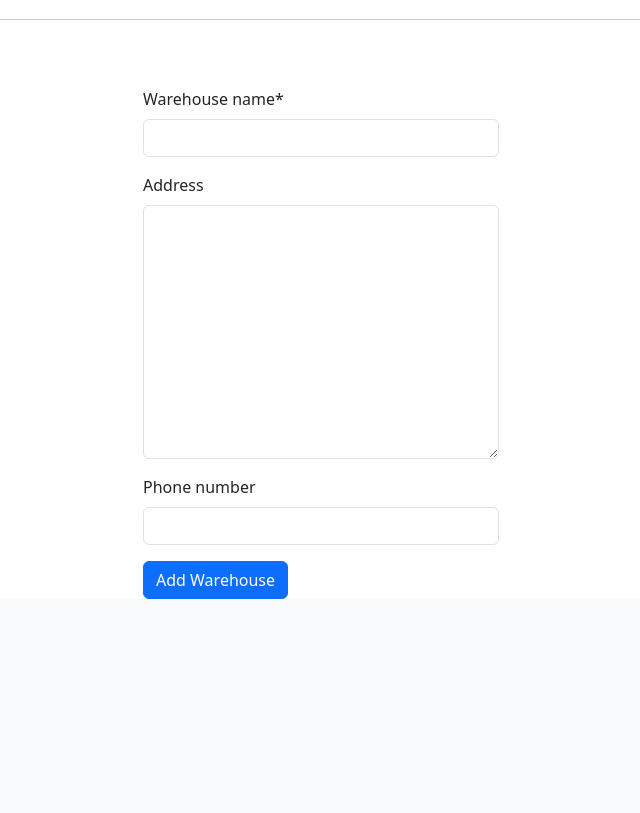
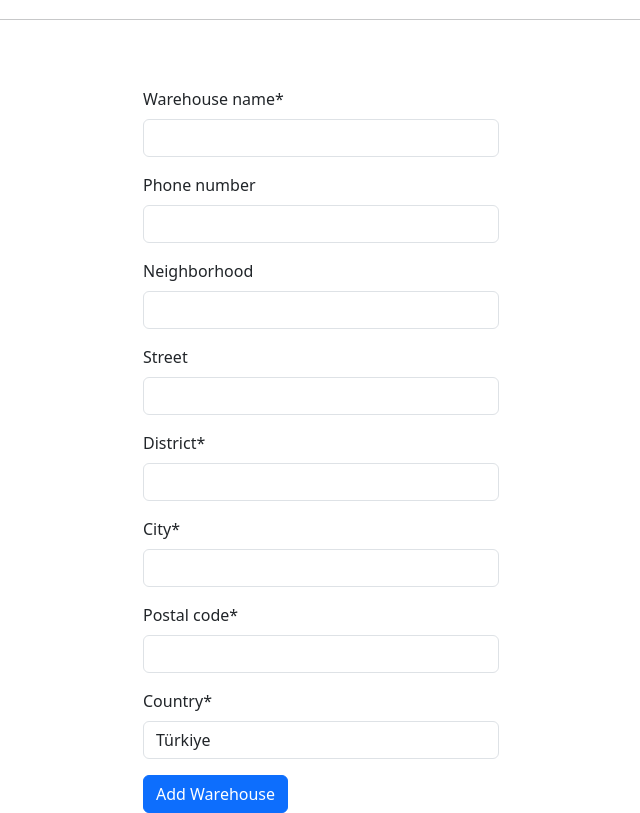
Before and after one commit to recinan/inventeru_project, a Django app: page /add-warehouse in a window 1280 px wide. Shown: the part 203-1016 px from the top of the page, without its empty margins (319-959 px from the left). Before the commit the page ends 802 px from the top, so only its background shows below. Run offline with Django 5.2, Linux system fonts and the light colour scheme; some libraries are stand-ins or nearby versions.

Commit message:
warehouse adress added

```diff
--- a/inventory_management_con/templates/warehouse_man/add_warehouse.html
+++ b/inventory_management_con/templates/warehouse_man/add_warehouse.html
@@ -13,7 +13,7 @@
         <div class="col-11 col-md-4 mx-auto mt-5">
             <form method="POST">
                 {% csrf_token %}
-                {{form|crispy}}
+                {{warehouse_form|crispy}}
                 <div class="mt-3">
                     <button class="btn btn-primary">Add Warehouse</button>
                 </div>
--- a/inventory_management_con/templates/warehouse_man/list_warehouse.html
+++ b/inventory_management_con/templates/warehouse_man/list_warehouse.html
@@ -19,7 +19,7 @@
                     <h5 class="card-header">{{warehouse.warehouse_name}}</h5>
                     <div class="card-body">
                       <h5 class="card-title">Special title treatment</h5>
-                      <p class="card-text">{{warehouse.address}}</p>
+                      <p class="card-text">{{warehouse.neighborhood}} {{warehouse.street}} {{warehouse.district}}/{{warehouse.city}} {{warehouse.country}} {{warehouse.postal_code}}</p>
                       <a href="{% url 'list-item' warehouse.slug %}" class="btn btn-primary">Products</a>
                       <a href="{% url 'add-category-warehouse' warehouse.slug %}" class="btn btn-primary">Add Categr</a>
                       <a href="{% url 'warehouse-detail' warehouse.slug %}" class="btn btn-outline-primary">Warehouse info</a>
--- a/inventory_management_con/warehouse_man/forms.py
+++ b/inventory_management_con/warehouse_man/forms.py
@@ -6,7 +6,7 @@ class WarehouseForm(forms.ModelForm):
     warehouse_name = forms.CharField()
     class Meta:
         model = Warehouse
-        fields = ['warehouse_name','address','phone_number']
+        fields = ['warehouse_name','phone_number','neighborhood','street','district','city','postal_code','country']
 
     def __init__(self, *args, **kwargs):
         self.user = kwargs.pop('user',None)
--- a/inventory_management_con/warehouse_man/models.py
+++ b/inventory_management_con/warehouse_man/models.py
@@ -2,13 +2,18 @@ from django.db import models
 from django.contrib.auth.models import User
 from django.utils.text import slugify
 import uuid
-
+#from warehouse_man.models import WarehouseAdress
 
 # Create your models here.
 class Warehouse(models.Model):
     warehouse_name = models.CharField(max_length=100)
-    address = models.TextField(blank=True, null=True)
     phone_number = models.CharField(max_length=15, null=True, blank=True)
+    neighborhood = models.CharField(max_length=100,blank=True,null=True)
+    street = models.CharField(max_length=150,blank=True,null=True)
+    district = models.CharField(max_length=100)
+    postal_code = models.CharField(max_length=100)
+    city = models.CharField(max_length=100)
+    country = models.CharField(max_length=100,default='Türkiye')
     slug = models.SlugField(blank=True)
     user = models.ForeignKey(User, on_delete=models.CASCADE)
 
--- a/inventory_management_con/warehouse_man/views.py
+++ b/inventory_management_con/warehouse_man/views.py
@@ -19,17 +19,17 @@ def list_warehouse(request):
 login_required(login_url='login')
 def add_warehouse(request):
     if request.method == 'POST':
-        form = WarehouseForm(request.POST, user=request.user)
-        if form.is_valid():
-            item = form.save(commit=False)
-            item.user = request.user
-            item.save()
+        warehouse_form= WarehouseForm(request.POST, user=request.user)
+        if warehouse_form.is_valid():
+            warehouse = warehouse_form.save(commit=False)
+            warehouse.user = request.user
+            warehouse.save()
             return redirect(reverse_lazy('list-warehouse'))
     else:
-        form = WarehouseForm(user=request.user)
+        warehouse_form= WarehouseForm(user=request.user)
 
     context = {
-        'form':form
+        'warehouse_form':warehouse_form
     }
     return render(request, 'warehouse_man/add_warehouse.html',context)
 
```
Also changed, not shown: inventory_management_con/category_man/migrations/0001_initial.py, inventory_management_con/inventory_man/migrations/0001_initial.py, inventory_management_con/inventory_man/migrations/0002_inventoryitem_item_image.py (deleted), inventory_management_con/warehouse_man/migrations/0001_initial.py.
